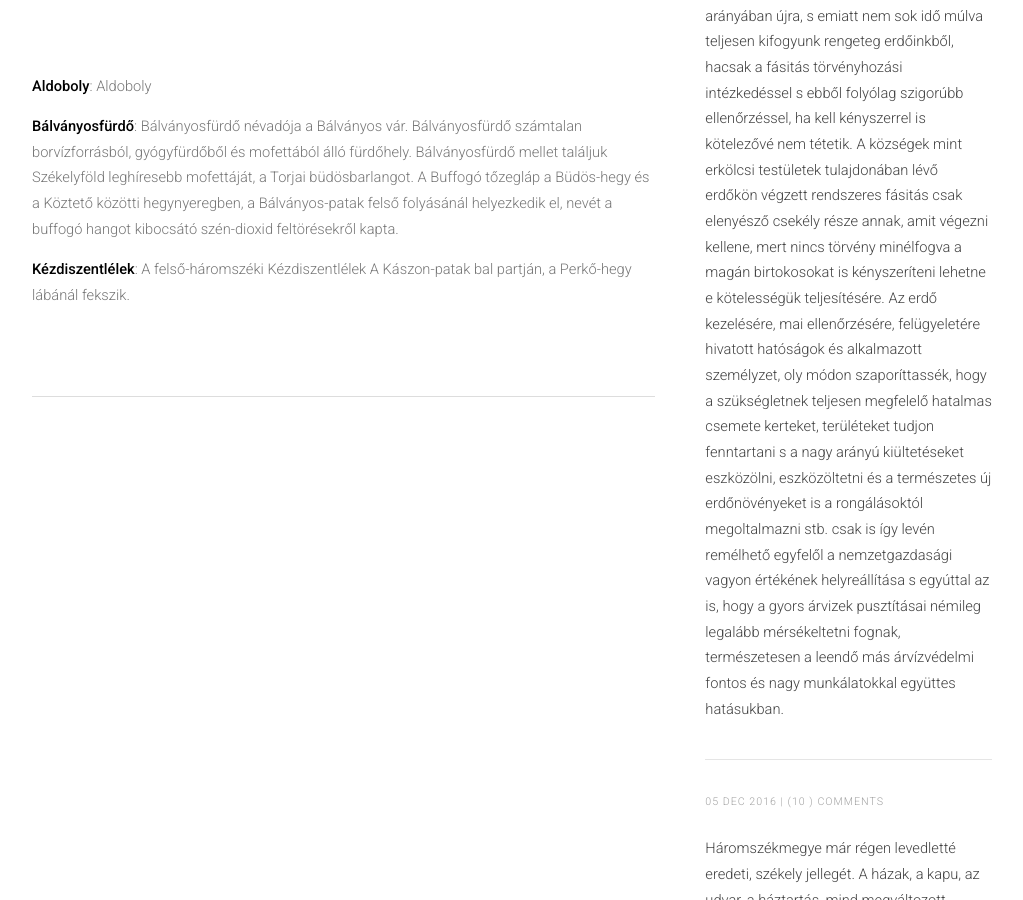
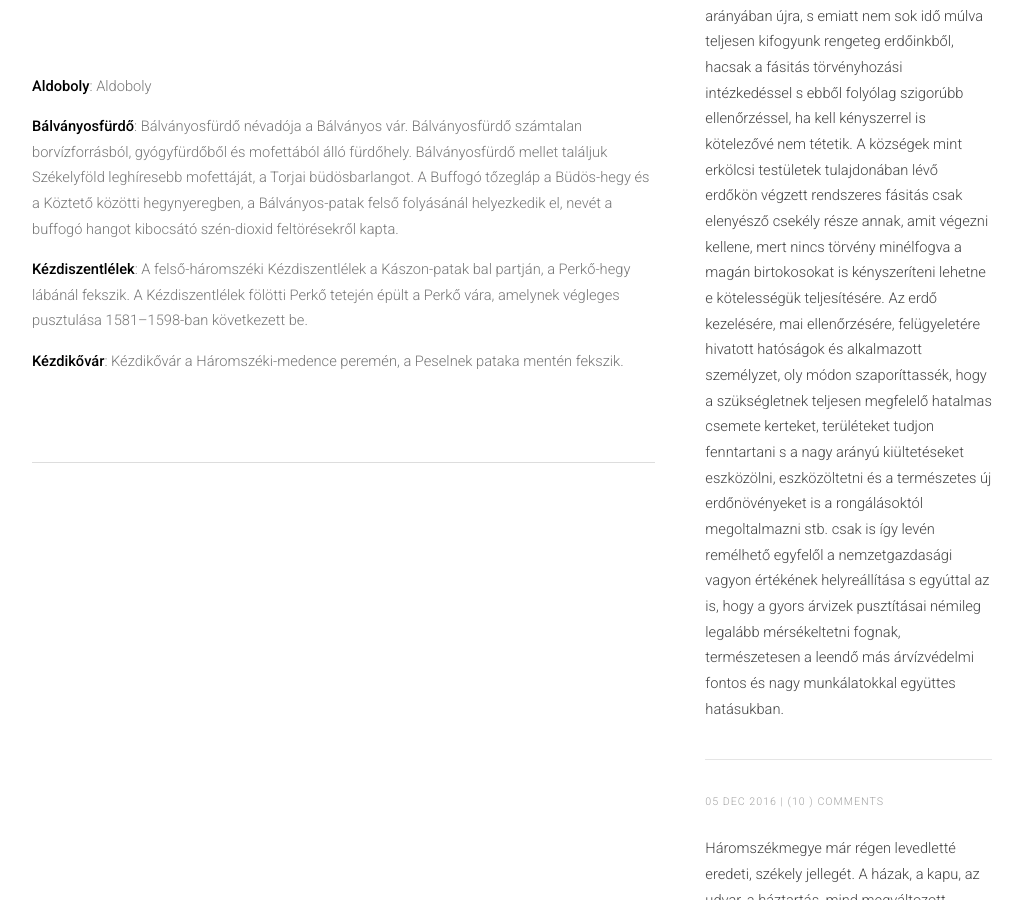
Before and after one commit to siculia/siculia.github.io, a Jekyll site: the page built from siculia-haromszek.html, in a window 1280 px wide and 900 px high, scrolled down 1835 px. Shown: the whole window, without its empty margins (128-1151 px from the left). Built offline with Jekyll 4.4.1, drawn with Linux system fonts in a browser that asks for light colours; nearby versions of some CDN libraries; library files that are not in the unit come from our copies.

Commit message:
Kézdikővár

```diff
--- a/siculia-haromszek.html
+++ b/siculia-haromszek.html
@@ -46,7 +46,9 @@ layout: default
 							<hr></hr>
 							<p style="text-align: left;"><b>Aldoboly</b>: Aldoboly</p>
 							<p style="text-align: left;"><b>Bálványosfürdő</b>: Bálványosfürdő névadója a Bálványos vár. Bálványosfürdő számtalan borvízforrásból, gyógyfürdőből és mofettából álló fürdőhely. Bálványosfürdő mellet találjuk Székelyföld leghíresebb mofettáját, a Torjai büdösbarlangot. A Buffogó tőzegláp a Büdös-hegy és a Köztető közötti hegynyeregben, a Bálványos-patak felső folyásánál helyezkedik el, nevét a buffogó hangot kibocsátó szén-dioxid feltörésekről kapta.</p>
-							<p style="text-align: left;"><b>Kézdiszentlélek</b>:  A felső-háromszéki Kézdiszentlélek A Kászon-patak bal partján, a Perkő-hegy lábánál fekszik.</p>
+							<p style="text-align: left;"><b>Kézdiszentlélek</b>: A felső-háromszéki Kézdiszentlélek a Kászon-patak bal partján, a Perkő-hegy lábánál fekszik. A Kézdiszentlélek fölötti Perkő tetején épült a Perkő vára, amelynek végleges pusztulása 1581–1598-ban következett be.</p>
+							<p style="text-align: left;"><b>Kézdikővár</b>: Kézdikővár a Háromszéki-medence peremén, a Peselnek pataka mentén fekszik.</p>
+
 							<hr></hr>
 
 					</section>
```
